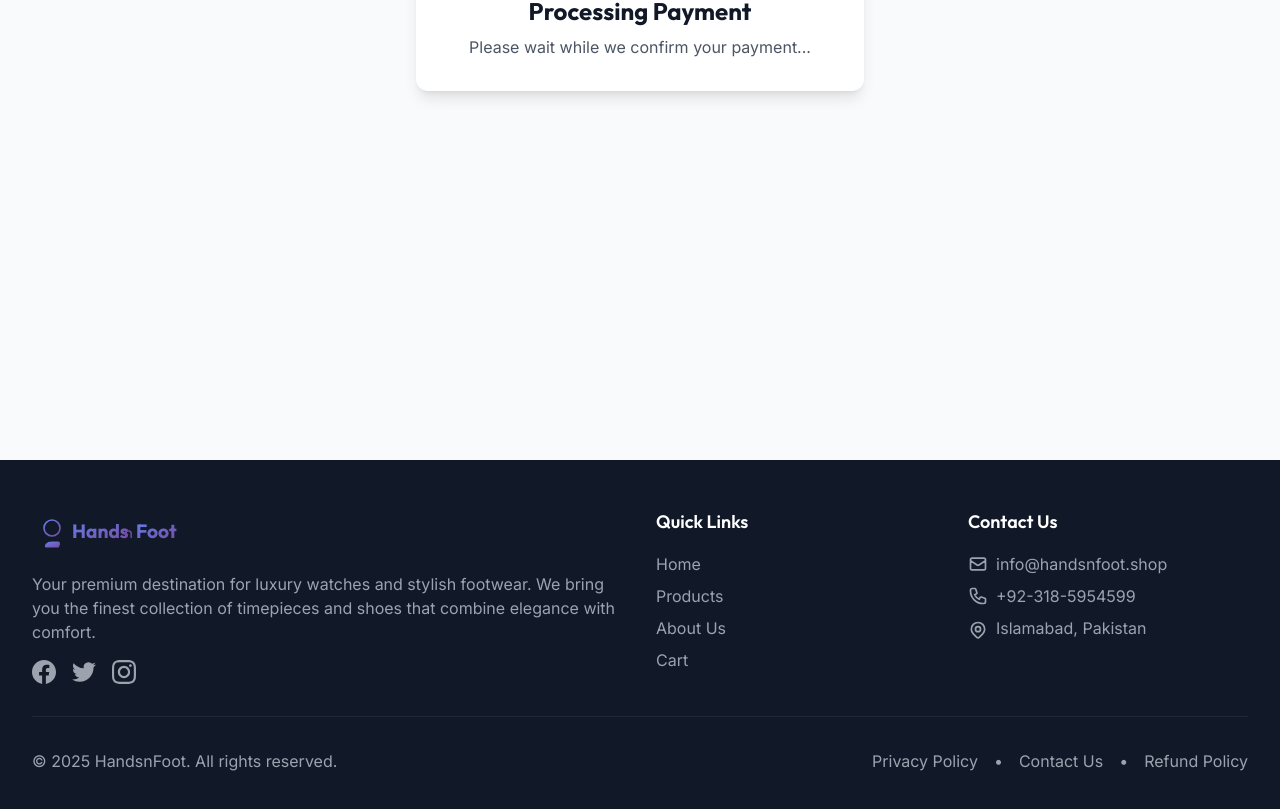
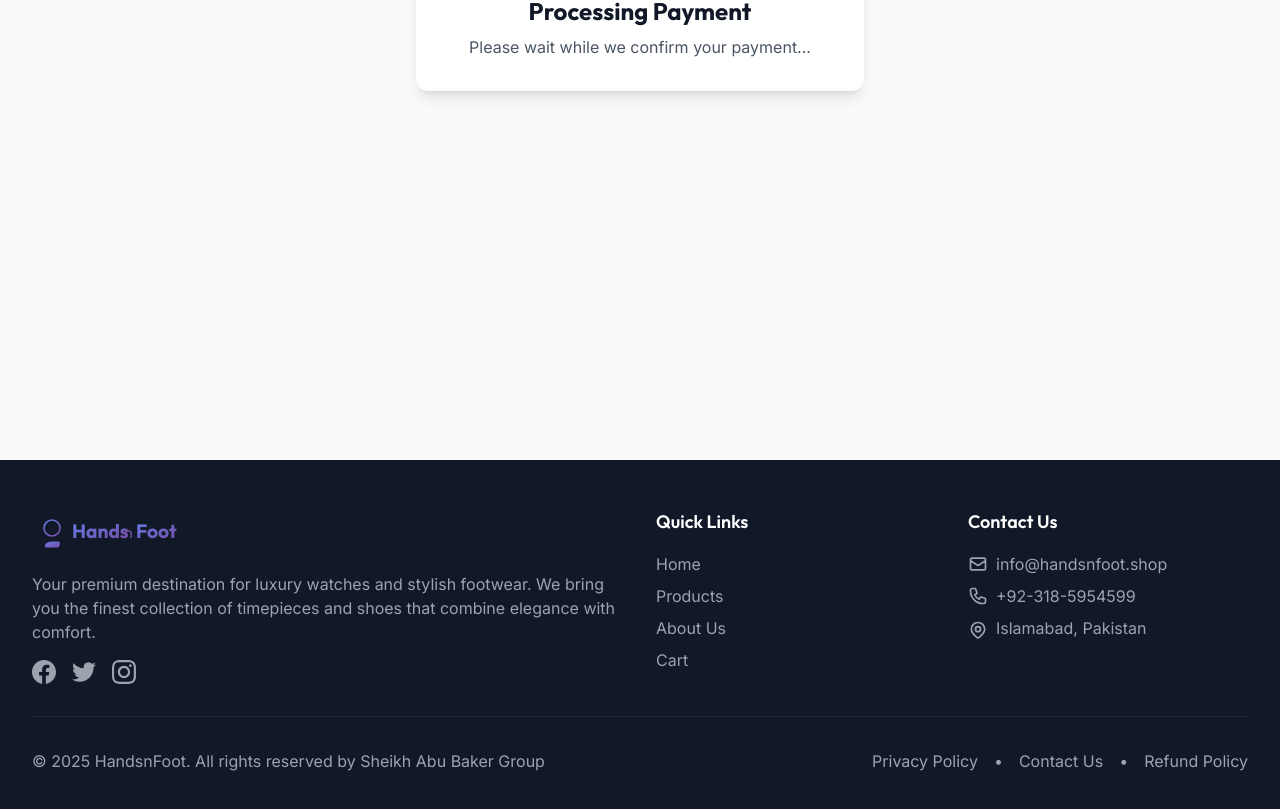
Before and after one commit to abubaker082512/handsnfoot.shop, a React (Vite) app: page /payment/callback in a window 1280 px wide. Shown: the part 484-1293 px from the top of the page. Built offline with nearby package versions, Linux system fonts and the light colour scheme; no server answers.

Commit message:
Update footer copyright text

```diff
--- a/src/components/Footer.jsx
+++ b/src/components/Footer.jsx
@@ -90,7 +90,7 @@ const Footer = () => {
                 {/* Bottom Bar */}
                 <div className="border-t border-gray-800 mt-8 pt-8">
                     <div className="flex flex-col md:flex-row justify-between items-center space-y-4 md:space-y-0">
-                        <p className="text-gray-400">&copy; {new Date().getFullYear()} HandsnFoot. All rights reserved.</p>
+                        <p className="text-gray-400">&copy; {new Date().getFullYear()} HandsnFoot. All rights reserved by Sheikh Abu Baker Group</p>
                         <div className="flex flex-wrap justify-center gap-4 text-gray-400">
                             <Link to="/privacy-policy" className="hover:text-primary-400 transition-colors">
                                 Privacy Policy
```
